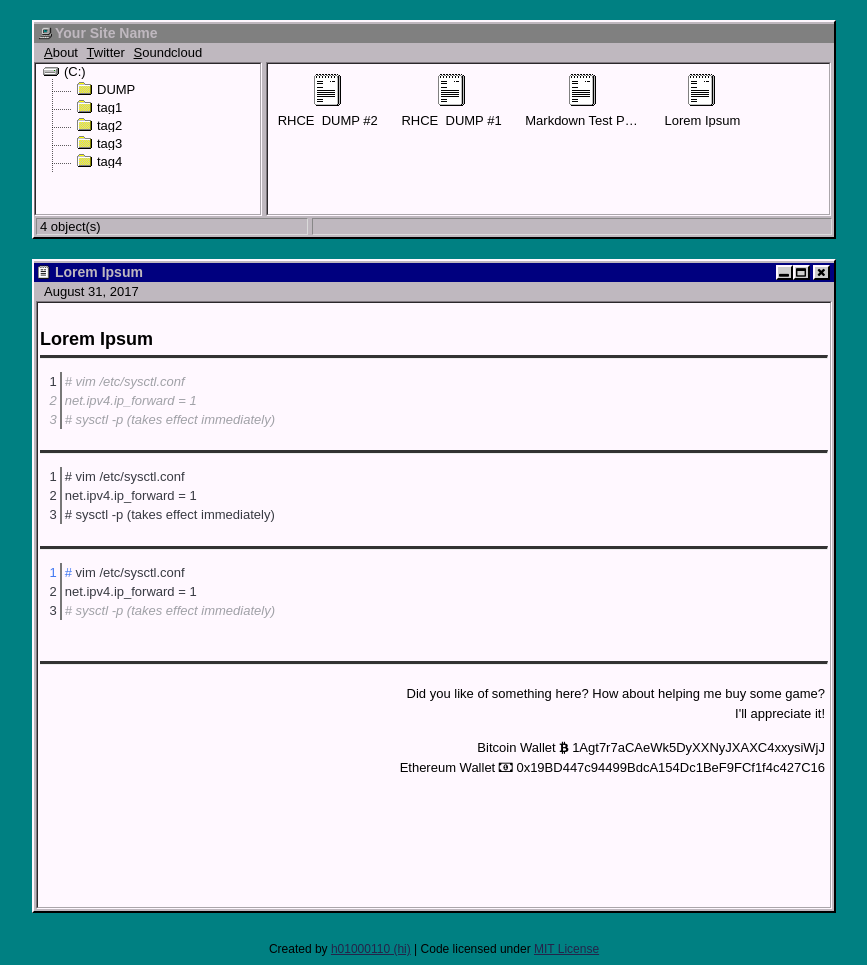
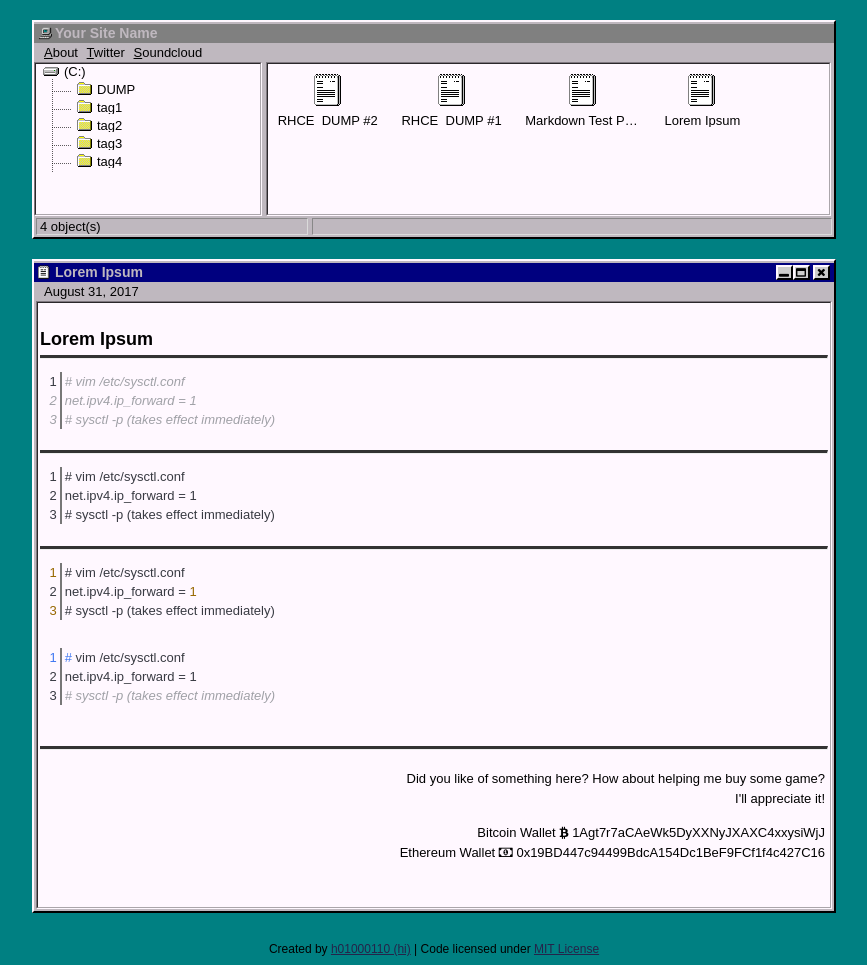
Before and after one commit to noma-blog/noma-blog.github.io, a Jekyll site: the page built from _posts/2017-08-31-lorem-ipsum.md, in a window 1280 px wide. Shown: the whole page, without its empty margins (206-1073 px from the left). Built offline with Jekyll 4.4.1, drawn with Linux system fonts in a browser that asks for light colours.

Commit message:
Update 2017-08-31-lorem-ipsum.md

````diff
--- a/_posts/2017-08-31-lorem-ipsum.md
+++ b/_posts/2017-08-31-lorem-ipsum.md
@@ -18,6 +18,11 @@ net.ipv4.ip_forward = 1
 # sysctl -p (takes effect immediately)
 ```
 ---
+```go
+# vim /etc/sysctl.conf
+net.ipv4.ip_forward = 1
+# sysctl -p (takes effect immediately)
+```
 ```
 # vim /etc/sysctl.conf
 net.ipv4.ip_forward = 1
````
